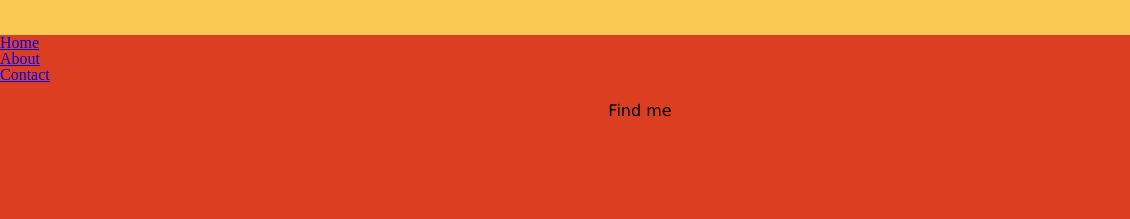
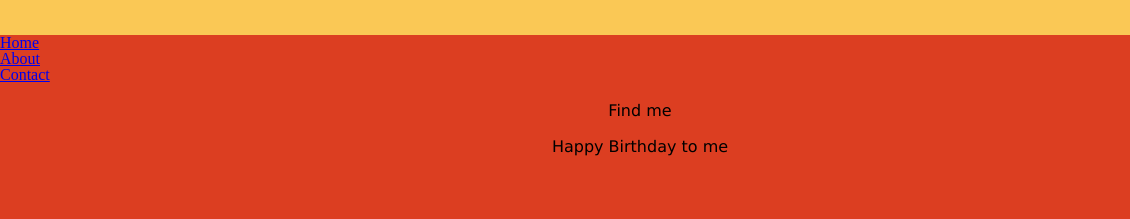
Before and after one commit to bartkoss/bartkoss.github.io, a plain HTML site: page contact.html in a window 1280 px wide. Shown: the part 85-304 px from the top of the page, 0-1130 px from the left. Drawn offline with Linux system fonts and the light colour scheme.

Commit message:
happy birthday
hierperdepiep

```diff
--- a/contact.html
+++ b/contact.html
@@ -16,5 +16,6 @@
     </ul>
 </nav>
     <p class="text">Find me</p>
+    <p class="text">Happy Birthday to me</p>
 </body>
 </html>
```
